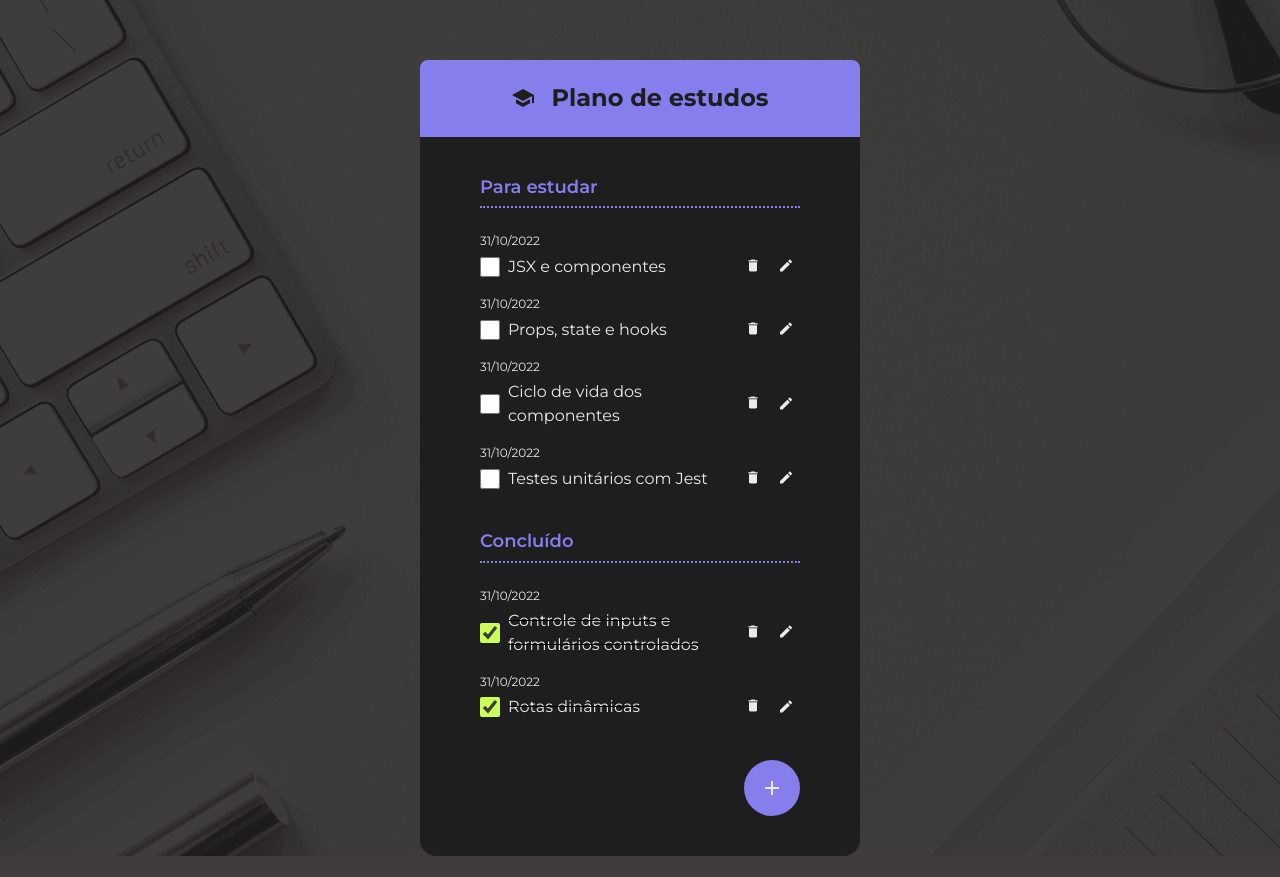
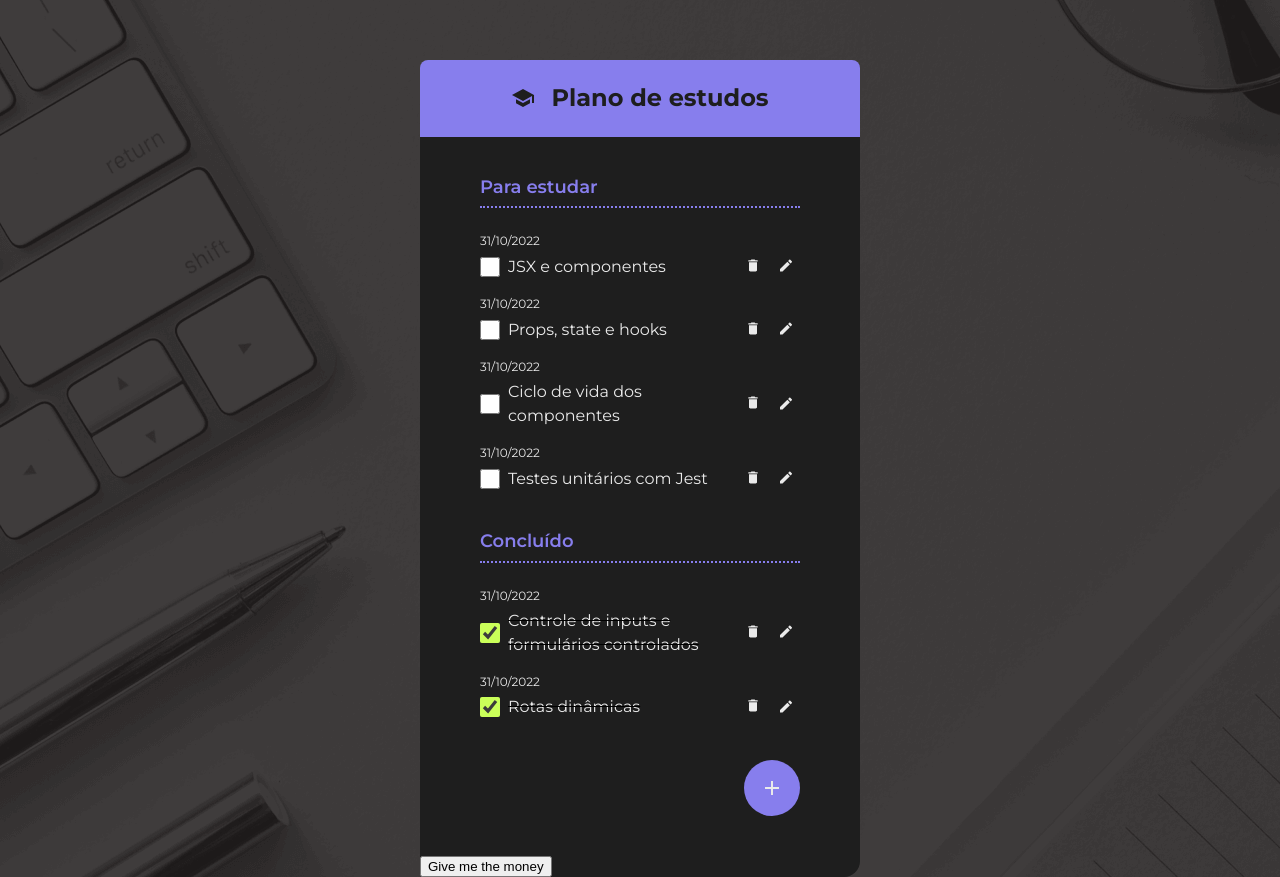
Before and after one commit to Guilhercs/hooks-react-examples, a React (Vite) app: page / in a window 1280 px wide. Before the commit the page ends 856 px from the top, so only its background shows below. Built offline with nearby package versions, Linux system fonts and the light colour scheme.

Commit message:
feat: add dialog component and useRef hook

```diff
--- a/src/App.jsx
+++ b/src/App.jsx
@@ -1,57 +1,57 @@
-import { ChecklistsWrapper } from "./components/ChecklistsWrapper"
-import { Container } from "./components/Container"
-import { FabButton } from "./components/FabButton"
-import { Footer } from "./components/Footer"
-import { Header } from "./components/Header"
-import { Heading } from "./components/Heading"
-import { IconPlus, IconSchool } from "./components/icons"
-import { SubHeading } from "./components/SubHeading"
-import { ToDoItem } from "./components/ToDoItem"
-import { ToDoList } from "./components/ToDoList"
+import { ChecklistsWrapper } from "./components/ChecklistsWrapper";
+import { Container } from "./components/Container";
+import { FabButton } from "./components/FabButton";
+import { Footer } from "./components/Footer";
+import { Header } from "./components/Header";
+import { Heading } from "./components/Heading";
+import { IconPlus, IconSchool } from "./components/icons";
+import { SubHeading } from "./components/SubHeading";
+import { ToDoItem } from "./components/ToDoItem";
+import { ToDoList } from "./components/ToDoList";
+import { Dialog } from "./components/Dialog";
 
 const todos = [
   {
     id: 1,
     description: "JSX e componentes",
     completed: false,
-    createdAt: "2022-10-31"
+    createdAt: "2022-10-31",
   },
   {
     id: 2,
     description: "Props, state e hooks",
     completed: false,
-    createdAt: "2022-10-31"
+    createdAt: "2022-10-31",
   },
   {
     id: 3,
     description: "Ciclo de vida dos componentes",
     completed: false,
-    createdAt: "2022-10-31"
+    createdAt: "2022-10-31",
   },
   {
     id: 4,
     description: "Testes unitários com Jest",
     completed: false,
-    createdAt: "2022-10-31"
-  }
-]
+    createdAt: "2022-10-31",
+  },
+];
 const completed = [
   {
     id: 5,
     description: "Controle de inputs e formulários controlados",
     completed: true,
-    createdAt: "2022-10-31"
+    createdAt: "2022-10-31",
   },
   {
     id: 6,
     description: "Rotas dinâmicas",
     completed: true,
-    createdAt: "2022-10-31"
-  }
-]
+    createdAt: "2022-10-31",
+  },
+];
 
 function App() {
-
   return (
     <main>
       <Container>
@@ -64,13 +64,13 @@ function App() {
           <SubHeading>Para estudar</SubHeading>
           <ToDoList>
             {todos.map(function (t) {
-              return <ToDoItem key={t.id} item={t} />
+              return <ToDoItem key={t.id} item={t} />;
             })}
           </ToDoList>
           <SubHeading>Concluído</SubHeading>
           <ToDoList>
             {completed.map(function (t) {
-              return <ToDoItem key={t.id} item={t} />
+              return <ToDoItem key={t.id} item={t} />;
             })}
           </ToDoList>
           <Footer>
@@ -79,9 +79,10 @@ function App() {
             </FabButton>
           </Footer>
         </ChecklistsWrapper>
+        <Dialog />
       </Container>
     </main>
-  )
+  );
 }
 
-export default App
+export default App;
--- /dev/null
+++ b/src/components/Dialog/dialog.style.css
@@ -0,0 +1,3 @@
+::backdrop {
+  background-color: rgba(0, 0, 0, 0.5);
+}
--- /dev/null
+++ b/src/components/Dialog/index.jsx
@@ -0,0 +1,26 @@
+import React, { useRef } from "react";
+import "./dialog.style.css";
+
+export function Dialog() {
+  const dialog = useRef();
+
+  const openDialog = () => {
+    dialog.current.showModal();
+  };
+
+  const closeDialog = () => {
+    dialog.current.close();
+  };
+
+  return (
+    <React.Fragment>
+      <dialog ref={dialog}>
+        <button autoFocus onClick={closeDialog}>
+          Close
+        </button>
+        <p>This is Amazing Dialog</p>
+      </dialog>
+      <button onClick={openDialog}>Give me the money</button>
+    </React.Fragment>
+  );
+}
```
